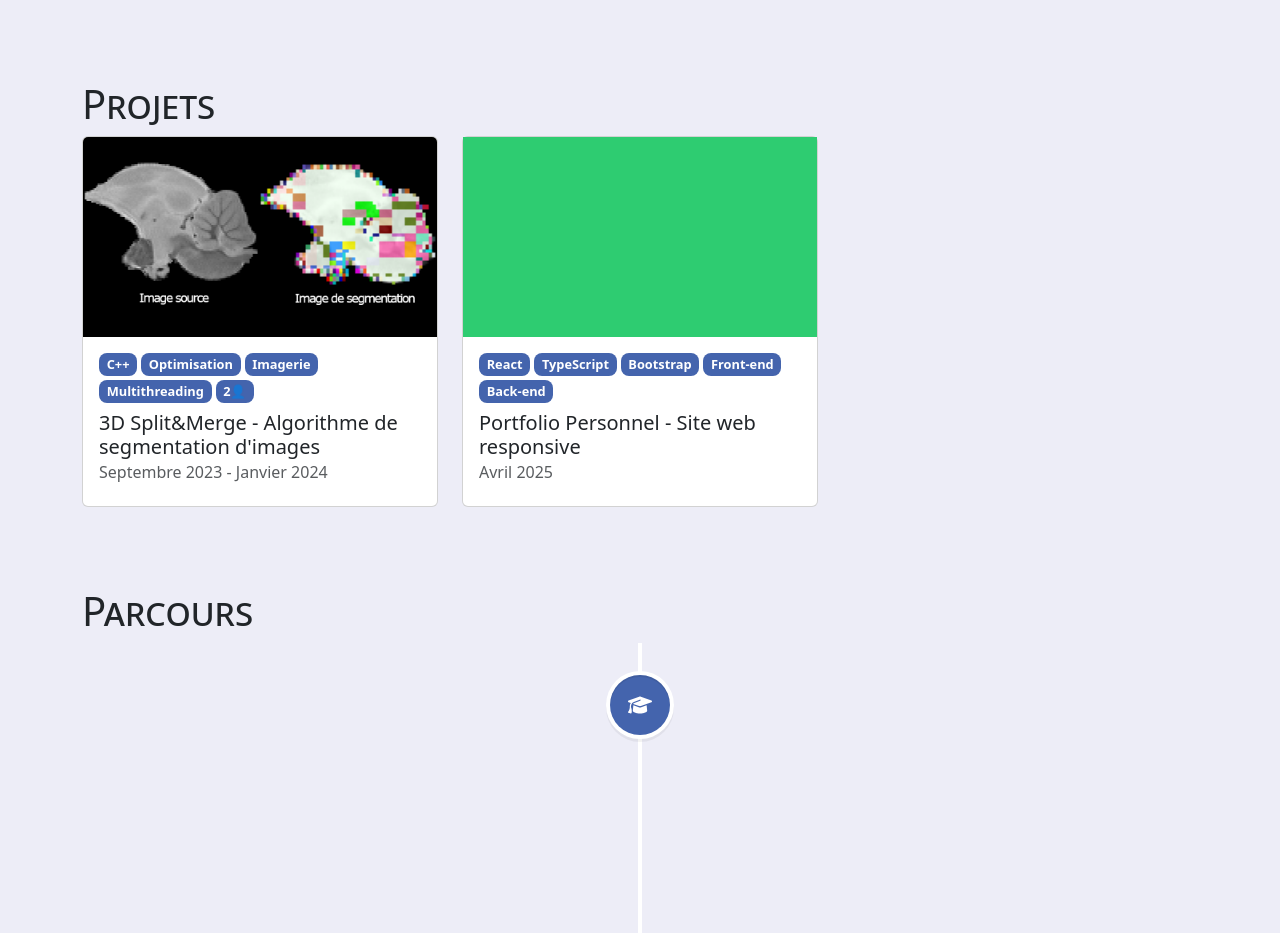
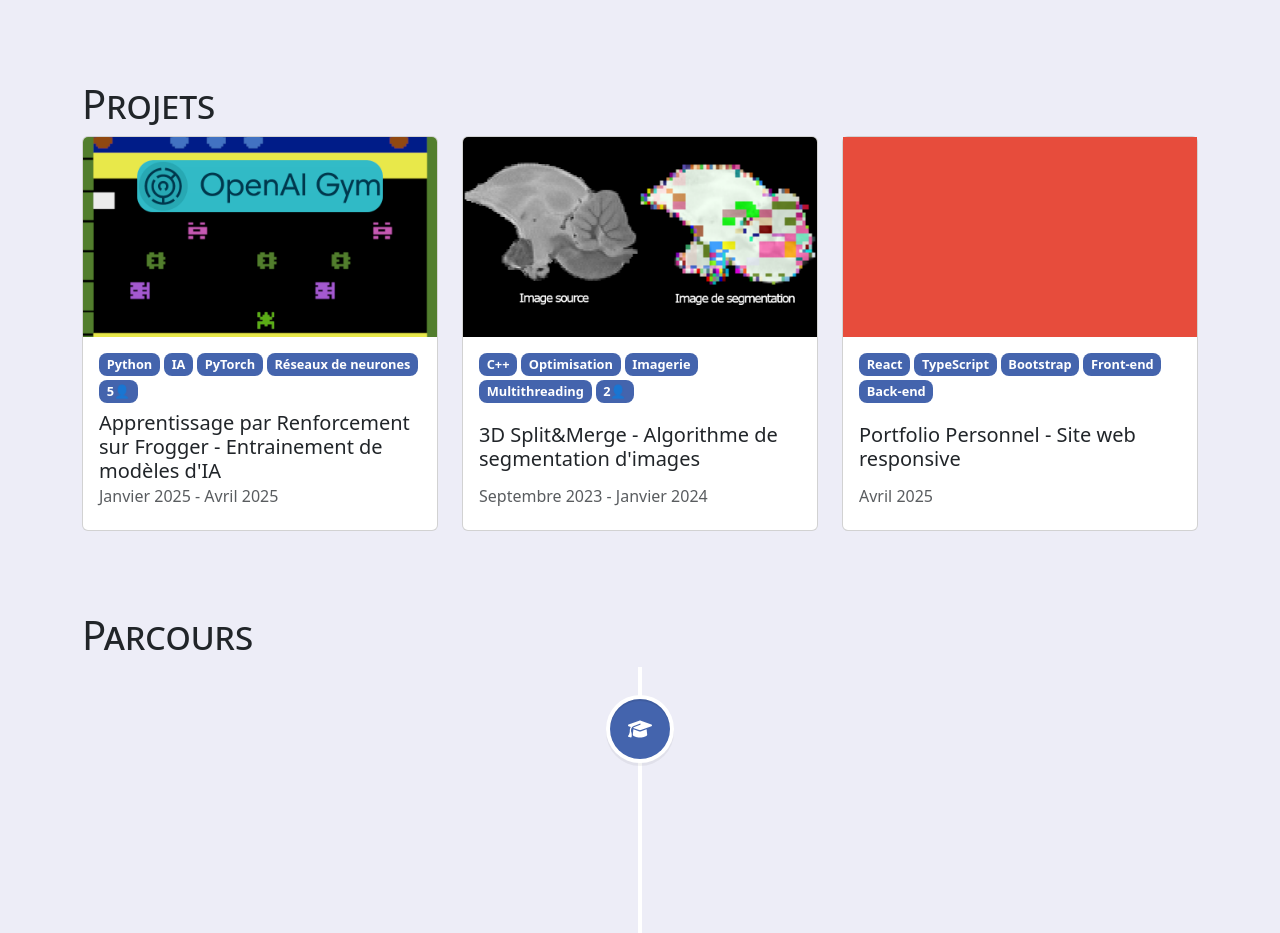
Before and after one commit to EvanTrvs/EvanTrvs.github.io, a React (Vite) app: page / in a window 1280 px wide. Shown: the part 800-1733 px from the top of the page. Built offline with nearby package versions, Linux system fonts and the light colour scheme.

Commit message:
feat: ajout projet RL Frogger

```diff
--- a/public/locales/fr/projects.json
+++ b/public/locales/fr/projects.json
@@ -18,5 +18,14 @@
         "link": "https://github.com/EvanTrvs/EvanTrvs.github.io",
         "thumbnail": "",
         "badges": ["React", "TypeScript", "Bootstrap", "Front-end", "Back-end"]
+    },
+    "RL_Frogger": {
+        "title": "Apprentissage par Renforcement sur Frogger",
+        "subtitle": "Entrainement de modèles d'IA",
+        "date": "Janvier 2025 - Avril 2025",
+        "description": "Projet concret d'apprentissage par renforcement appliqué au jeu Atari Frogger, utilisant des technologies modernes d'intelligence artificielle. Ce défi technique consiste à entraîner des modèles autonomes capables de performer dans un environnement dynamique et non déterministe, en exploitant des outils comme OpenAI Gymnasium pour l'environnement de simulation et PyTorch pour l'implémentation des réseaux de neurones.\n\n- Implémentation de Deep Q-Network (DQN) et Trust Region Policy Optimization (TRPO)\n- Réseaux de neurones convolutifs (CNN) et fully-connected (FCNN) avec PyTorch\n- Entraînement accéléré par GPU (CUDA) et exécuté sur Google Cloud\n- Pipeline modulaire de prétraitement d'images (réduction, empilement de frames, extraction de features)\n- Système complet de suivi et d'analyse des résultats\n- Entraînement comparatif avec optimisation des hyperparamètres\n\nCe projet académique couvre l'ensemble du pipeline de développement en IA et démontre une application pratique des concepts d'apprentissage par renforcement adaptable à diverses problématiques complexes.\n\nProjet réalisé dans le cadre du cours IFT702 - Planification en intelligence artificielle, Université de Sherbrooke",
+        "link": "https://github.com/EvanTrvs/Projet-RL-Frogger",
+        "thumbnail": "/assets/thumbnails/rl_frogger.png",
+        "badges": ["Python", "IA", "PyTorch", "Réseaux de neurones", "5👤"]
     }
 }
--- a/src/pages/Project.tsx
+++ b/src/pages/Project.tsx
@@ -7,6 +7,7 @@ import ProjectModal from '../components/ProjectModal/ProjectModal';
 // Import all project thumbnails
 const projectThumbnails: { [key: string]: string } = {
     '3D_Split&Merge': new URL('../assets/thumbnails/3D_Split&Merge.png', import.meta.url).href,
+    'RL_Frogger': new URL('../assets/thumbnails/rl_frogger.png', import.meta.url).href
 };
 
 interface Project {
@@ -37,7 +38,7 @@ function Project() {
     const [selectedProject, setSelectedProject] = useState<string | null>(null);
 
     // Get all project keys from the translation file
-    const projectKeys = ['3D_Split&Merge', 'Portfolio'];
+    const projectKeys = ['RL_Frogger', '3D_Split&Merge', 'Portfolio'];
 
     // Create projects array from translation data
     const Projects: Project[] = projectKeys.map(key => ({
```
Also changed, not shown: public/locales/en/projects.json (+10 -1 lines), src/assets/thumbnails/rl_frogger.png (added).
